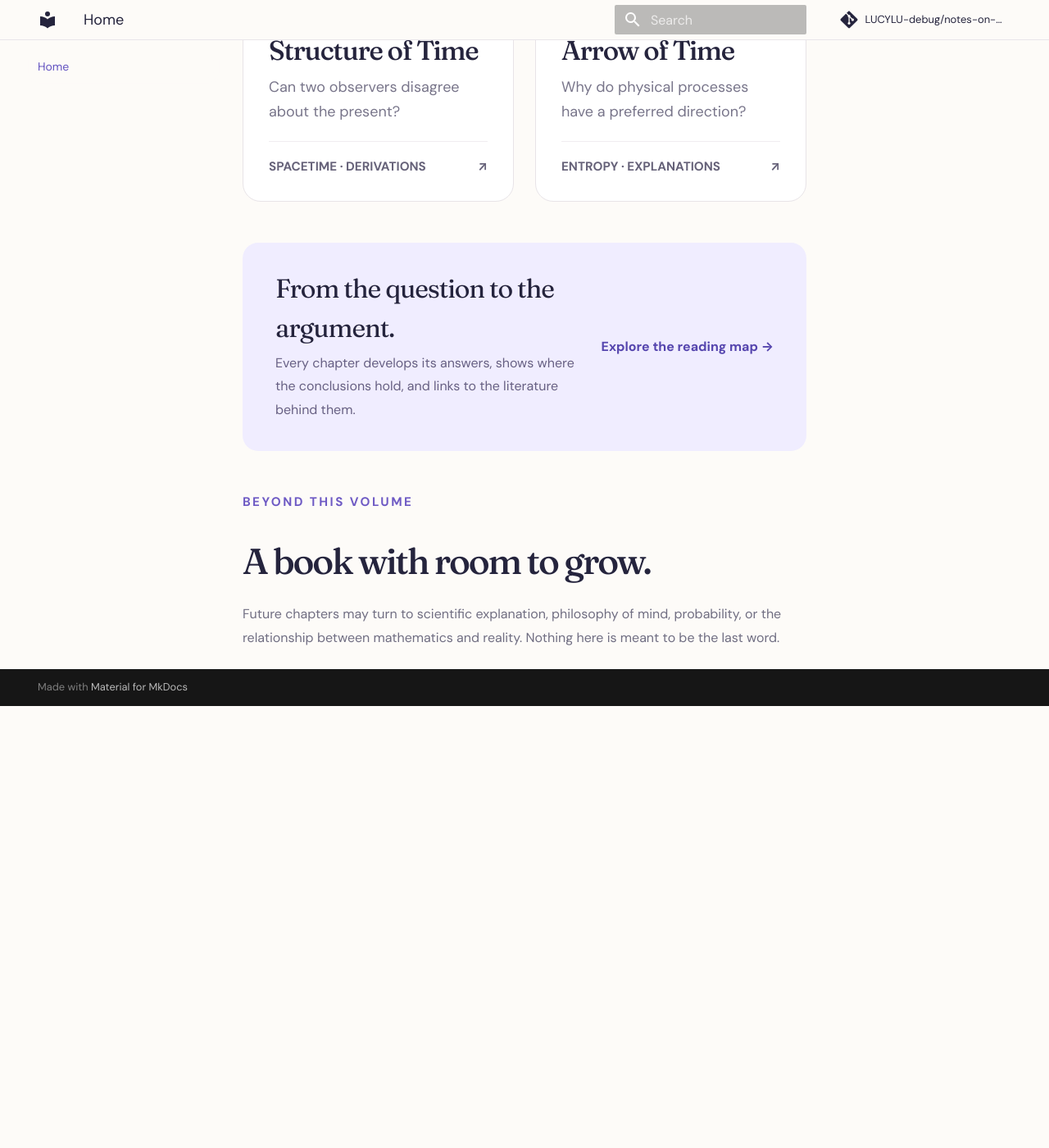
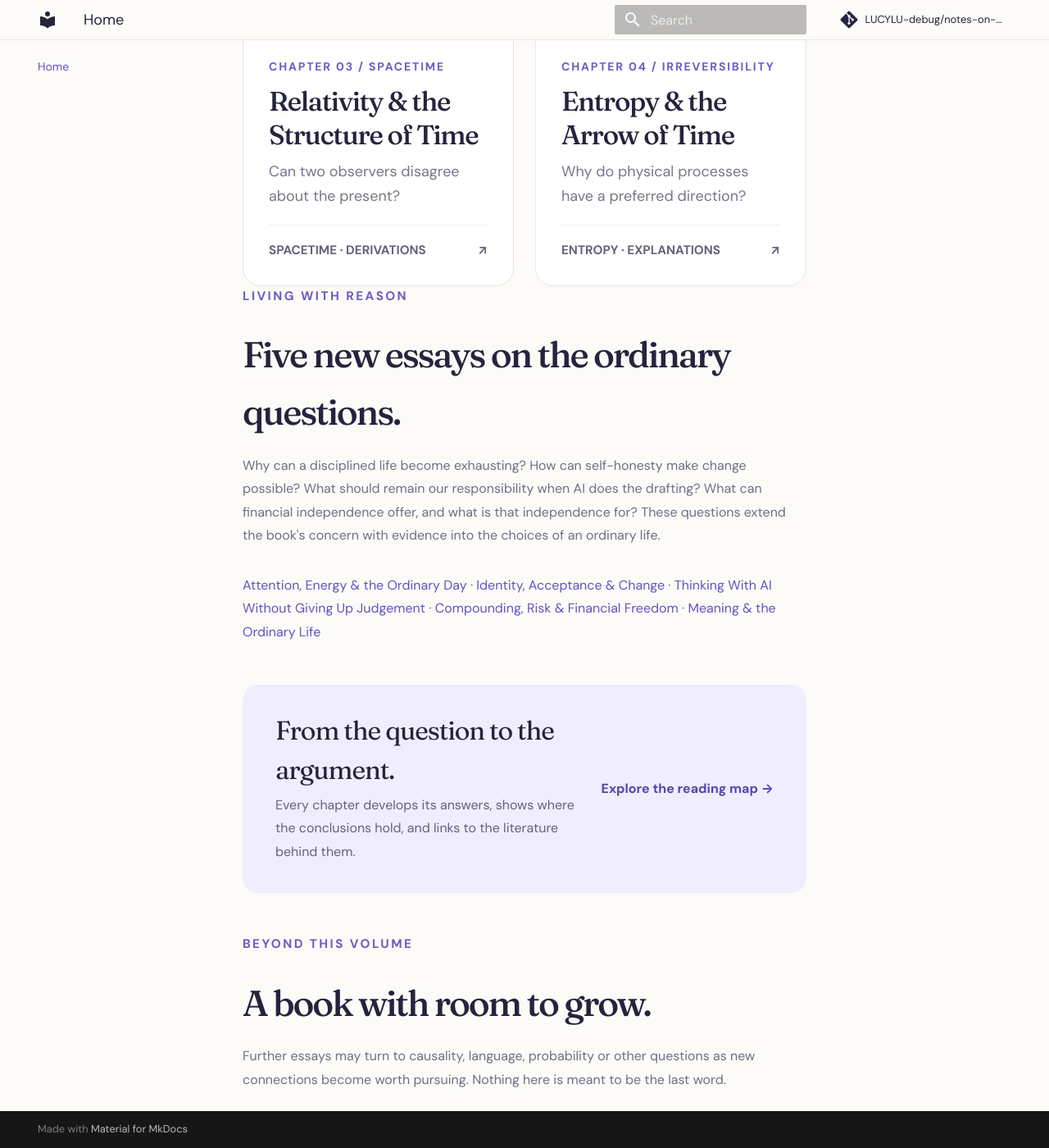
Before and after one commit to LUCYLU-debug/notes-on-reason-and-reality, an MkDocs documentation site: the page built from docs/index.md, in a window 1280 px wide and 1400 px high, scrolled down 2166 px. Shown: the whole window at 82% size. Built offline with MkDocs 1.6.1 and Material for MkDocs 9.7.7, drawn with Linux system fonts in a browser that asks for light colours; comment, search, counter and statistics services are not loaded; before the commit the page ends 3027 px from its top, so only the background shows below that; some of the changed text lies outside the part shown.

Commit message:
Connect new evidence-led essays to book navigation and reading map

```diff
--- a/docs/index.md
+++ b/docs/index.md
@@ -2,7 +2,7 @@
   <div>
     <div class="book-eyebrow">A public notebook / Volume 01</div>
     <h1>Notes on <em>Reason</em> &amp; Reality.</h1>
-    <p>An illustrated book of questions and carefully argued answers—about inference, formal thought, and the physical world.</p>
+    <p>An illustrated book of questions and carefully argued answers—about knowledge, the physical world, human agency, technology, and how to live.</p>
     <div class="book-hero-links">
       <a class="book-cta" href="learning-path/">Explore the chapters <span aria-hidden="true">↗</span></a>
       <a class="book-quiet-link" href="about/">About this project →</a>
@@ -10,18 +10,22 @@
   </div>
   <img src="assets/images/hero.svg" alt="Abstract illustration of intersecting orbits around a bright geometric sun" />
 </div>
-<div class="book-meta"><span>Four connected chapters</span><span>Explanations with references</span><span>Open-access sources</span></div>
+<div class="book-meta"><span>Nine connected chapters</span><span>Explanations with references</span><span>Open-access sources</span></div>
 <div class="book-eyebrow">The chapters</div>
 <div class="book-section-title">A small atlas of big questions.</div>
-<p class="book-intro">Each chapter follows a question through the relevant concepts, arguments, and evidence. The order moves from inference and formal proof to spacetime and thermodynamic irreversibility.</p>
-<div class="book-parts"><span class="book-part-pill">I · Reason &amp; Knowledge</span><span class="book-part-pill">II · Limits of Formal Thought</span><span class="book-part-pill">III · Physical Reality</span></div>
+<p class="book-intro">Each chapter follows a question through the relevant concepts, arguments, and evidence. The route moves from inference and physical reality to self-knowledge, judgement, financial freedom and meaning.</p>
+<div class="book-parts"><span class="book-part-pill">I · Reason &amp; Knowledge</span><span class="book-part-pill">II · Limits of Formal Thought</span><span class="book-part-pill">III · Physical Reality</span><span class="book-part-pill">IV · Mind &amp; Agency</span><span class="book-part-pill">V · Intelligence &amp; Judgement</span><span class="book-part-pill">VI · Freedom &amp; Meaning</span></div>
 <div class="book-grid">
   <a class="book-card" href="part-i-reason-and-knowledge/reasoning-evidence-knowledge/"><img src="assets/images/reason.svg" alt="Colourful network of observations and hypotheses"><div class="book-card-content"><div class="book-card-number">CHAPTER 01 / REASON</div><div class="book-card-title">Reasoning, Evidence &amp; Knowledge</div><div class="book-card-desc">When does the evidence justify what we believe?</div><div class="book-card-foot"><span>INFERENCE · EVIDENCE · KNOWLEDGE</span><span>↗</span></div></div></a>
   <a class="book-card" href="part-ii-limits-of-formal-thought/paradoxes-and-formal-limits/"><img src="assets/images/paradox.svg" alt="A looping circular puzzle and a question mark"><div class="book-card-content"><div class="book-card-number">CHAPTER 02 / FORMAL LIMITS</div><div class="book-card-title">Paradoxes &amp; Incompleteness</div><div class="book-card-desc">What happens when a system speaks about itself?</div><div class="book-card-foot"><span>PARADOX · INCOMPLETENESS</span><span>↗</span></div></div></a>
   <a class="book-card" href="part-iii-physical-reality/relativity-and-time/"><img src="assets/images/relativity.svg" alt="Worldlines and light cones on a flat blue spacetime diagram"><div class="book-card-content"><div class="book-card-number">CHAPTER 03 / SPACETIME</div><div class="book-card-title">Relativity &amp; the Structure of Time</div><div class="book-card-desc">Can two observers disagree about the present?</div><div class="book-card-foot"><span>SPACETIME · DERIVATIONS</span><span>↗</span></div></div></a>
   <a class="book-card" href="part-iii-physical-reality/entropy-and-the-arrow-of-time/"><img src="assets/images/entropy.svg" alt="Particles changing from clustered to dispersed distributions"><div class="book-card-content"><div class="book-card-number">CHAPTER 04 / IRREVERSIBILITY</div><div class="book-card-title">Entropy &amp; the Arrow of Time</div><div class="book-card-desc">Why do physical processes have a preferred direction?</div><div class="book-card-foot"><span>ENTROPY · EXPLANATIONS</span><span>↗</span></div></div></a>
 </div>
+<div class="book-eyebrow">Living with reason</div>
+<div class="book-section-title">Five new essays on the ordinary questions.</div>
+<p class="book-intro">Why can a disciplined life become exhausting? How can self-honesty make change possible? What should remain our responsibility when AI does the drafting? What can financial independence offer, and what is that independence for? These questions extend the book's concern with evidence into the choices of an ordinary life.</p>
+<p class="book-intro"><a href="part-iv-mind-and-agency/attention-energy-and-the-ordinary-day/">Attention, Energy &amp; the Ordinary Day</a> · <a href="part-iv-mind-and-agency/identity-acceptance-and-change/">Identity, Acceptance &amp; Change</a> · <a href="part-v-intelligence-and-judgement/ai-and-independent-thought/">Thinking With AI Without Giving Up Judgement</a> · <a href="part-vi-freedom-and-meaning/compounding-risk-and-financial-freedom/">Compounding, Risk &amp; Financial Freedom</a> · <a href="part-vi-freedom-and-meaning/meaning-and-the-ordinary-life/">Meaning &amp; the Ordinary Life</a></p>
 <div class="book-banner"><div><h3>From the question to the argument.</h3><p>Every chapter develops its answers, shows where the conclusions hold, and links to the literature behind them.</p></div><a href="learning-path/">Explore the reading map →</a></div>
 <div class="book-eyebrow">Beyond this volume</div>
 <div class="book-section-title">A book with room to grow.</div>
-<p class="book-intro">Future chapters may turn to scientific explanation, philosophy of mind, probability, or the relationship between mathematics and reality. Nothing here is meant to be the last word.</p>
+<p class="book-intro">Further essays may turn to causality, language, probability or other questions as new connections become worth pursuing. Nothing here is meant to be the last word.</p>
```
